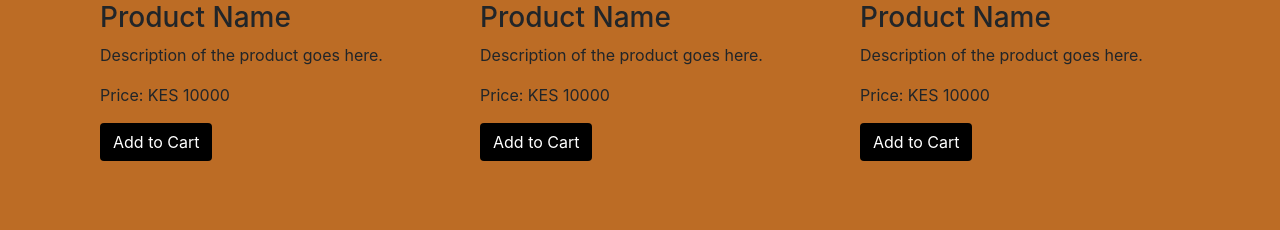
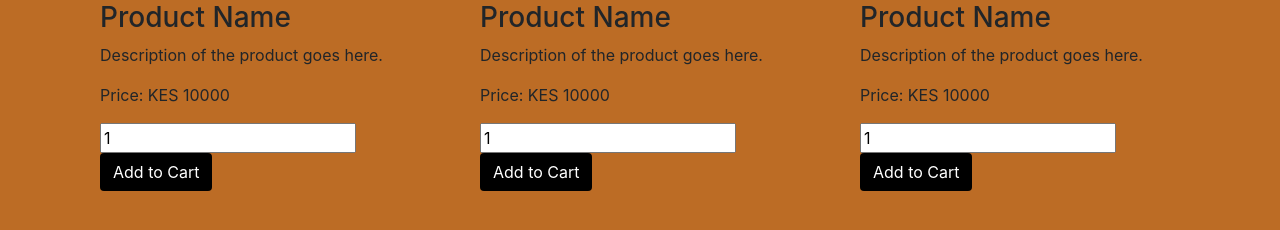
Before and after one commit to HassanKulu/wad_c, a PHP site: page /shop.html in a window 1280 px wide. Shown: the part 405-635 px from the top of the page. Run offline with PHP 8.4, Linux system fonts and the light colour scheme; some libraries are stand-ins or nearby versions.

Commit message:
product ids added to each sample product to test cart functionality

```diff
--- a/cart_logic.php
+++ b/cart_logic.php
@@ -21,7 +21,7 @@ if ($_SERVER['REQUEST_METHOD'] == 'POST' && isset($_POST['product_id']) && isset
     $productId = $_POST['product_id'];
     $quantity = $_POST['quantity'];
     addToCart($productId, $quantity);
-    header('Location: cart.php'); // Redirect to avoid form resubmission
+    header('Location: cart_logic.php'); // Redirect to avoid form resubmission
     exit();
 }
 ?>
--- a/shop.html
+++ b/shop.html
@@ -3,13 +3,12 @@
 <head>
     <meta charset="UTF-8">
     <meta name="viewport" content="width=device-width, initial-scale=1.0">
-    <title>Document</title>
+    <title>Product Listing</title>
     <link href="https://stackpath.bootstrapcdn.com/bootstrap/4.5.2/css/bootstrap.min.css" rel="stylesheet">
     <link rel="stylesheet" href="./styles/shop.css">
 </head>
 <style>
-    .btn
-    {
+    .btn {
         background-color: black;
         color: white;
     }
@@ -33,46 +32,55 @@
                     <a class="nav-link" href="login.html">Login</a>
                 </div>
             </div>
-
         </div>
     </nav>
     <div class="container">
         <div class="row">
             <div class="col-md-4">
-                <!-- Content for first column -->
+                <!-- Product 1 -->
                 <img src="./images/basquait.png" alt="Product Image" class="product-img img-fluid">
                 <div class="container-fluid">
                     <div class="product-details">
                         <h3>Product Name</h3>
                         <p>Description of the product goes here.</p>
                         <p>Price: KES 10000</p>
-                        <button class="btn">Add to Cart</button>
+                        <form action="cart.php" method="POST">
+                            <input type="hidden" name="product_id" value="1">
+                            <input type="number" name="quantity" value="1" min="1">
+                            <button type="submit" class="btn">Add to Cart</button>
+                        </form>
                     </div>
                 </div>
             </div>
             <div class="col-md-4">
-                <!-- Content for second column -->
-                  <!-- Content for first column -->
+                <!-- Product 2 -->
                 <img src="./images/basquait.png" alt="Product Image" class="product-img img-fluid">
                 <div class="container-fluid">
                     <div class="product-details">
                         <h3>Product Name</h3>
                         <p>Description of the product goes here.</p>
                         <p>Price: KES 10000</p>
-                          <button class="btn">Add to Cart</button>
+                        <form action="cart.php" method="POST">
+                            <input type="hidden" name="product_id" value="2">
+                            <input type="number" name="quantity" value="1" min="1">
+                            <button type="submit" class="btn">Add to Cart</button>
+                        </form>
                     </div>
                 </div>
             </div>
             <div class="col-md-4">
-                <!-- Content for third column -->
-                  <!-- Content for first column -->
+                <!-- Product 3 -->
                 <img src="./images/basquait.png" alt="Product Image" class="product-img img-fluid">
                 <div class="container-fluid">
                     <div class="product-details">
                         <h3>Product Name</h3>
                         <p>Description of the product goes here.</p>
                         <p>Price: KES 10000</p>
-                          <button class="btn">Add to Cart</button>
+                        <form action="cart.php" method="POST">
+                            <input type="hidden" name="product_id" value="3">
+                            <input type="number" name="quantity" value="1" min="1">
+                            <button type="submit" class="btn">Add to Cart</button>
+                        </form>
                     </div>
                 </div>
             </div>
```
Lines whose indentation alone changed are shown as unchanged.
